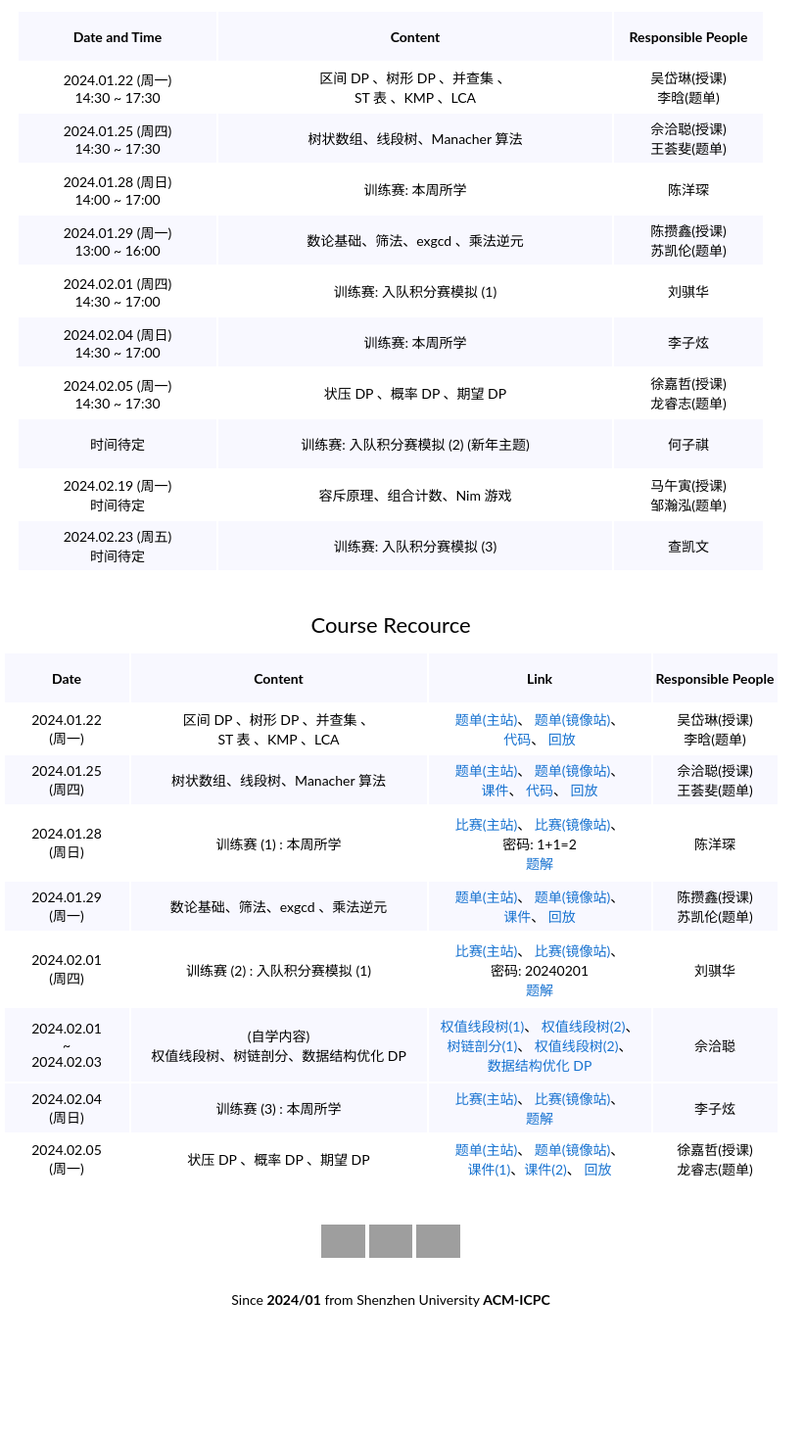
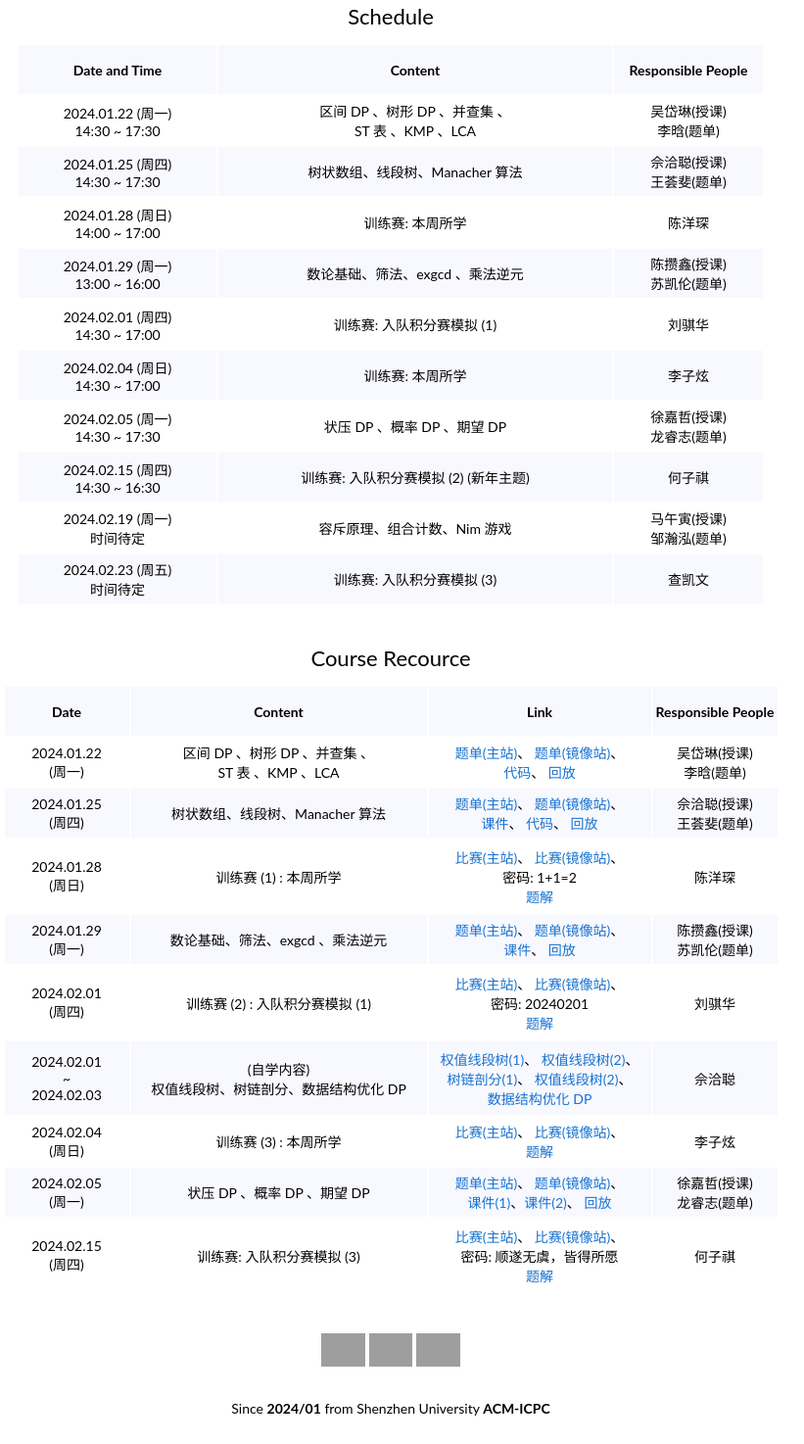
Before and after one commit to szuacm/2024winter, a plain HTML site: page index.html in a window 1280 px wide. Shown: the part 520-1994 px from the top of the page at 98% size, without its empty margins (241-1062 px from the left). Before the commit the page ends 1883 px from the top, so only its background shows below. Drawn offline with Linux system fonts and the light colour scheme; grey boxes are pictures that could not be loaded.

Commit message:
2024.02.15

```diff
--- a/index.html
+++ b/index.html
@@ -51,7 +51,8 @@
                   <p align="center">
                     <heading>This Week</heading>
                   </p>
-                  <p align="center">时间待定 训练赛: 入队积分赛模拟 (2) (新年主题) </p>
+                  <p align="center">2024.02.19 (周一) 容斥原理、组合计数、Nim 游戏</p>
+                  <p align="center">2024.02.23 (周五) 训练赛: 入队积分赛模拟 (3)</p>
                   <p></p>
                 </td>
               </tr>
@@ -69,7 +70,7 @@
                     <tbody align="center">
                       <tr height="50" bgcolor="#F1F8E9">
                         <td align="center" width="750">
-                          <strong>Update: </strong> 2024.02.05 (周一) 授课资料
+                          <strong>Update: </strong> 2024.02.15 (周四) 训练赛资料
                         </td>
                       </tr>
                     </tbody>
@@ -206,7 +207,9 @@
 
               <tr height="50" bgcolor="#F8F8FF">
                 <td align="center">
-                  时间待定
+                  2024.02.15 (周四)
+                  <br>
+                  14:30 ~ 16:30
                 </td>
                 <td align="center">
                   训练赛: 入队积分赛模拟 (2) (新年主题)
@@ -416,7 +419,7 @@
                 </td>
               </tr>
 
-              <tr height="50" bgcolor="#F8F8FF">
+              <tr height="50">
                 <td align="center">
                   2024.02.04
                   <br>
@@ -436,7 +439,7 @@
                 </td>
               </tr>
 
-              <tr height="50">
+              <tr height="50" bgcolor="#F8F8FF">
                 <td align="center">
                   2024.02.05
                   <br>
@@ -459,6 +462,29 @@
                   龙睿志(题单)
                 </td>
               </tr>
+
+              <tr height="75">
+                <td align="center">
+                  2024.02.15
+                  <br>
+                  (周四)
+                </td>
+                <td align="center">
+                  训练赛: 入队积分赛模拟 (3)
+                </td>
+                <td align="center">
+                  <a href="https://vjudge.net/contest/610103" target="_blank">比赛(主站)</a>、
+                  <a href="https://vjudge.csgrandeur.cn/contest/610103" target="_blank">比赛(镜像站)</a>、
+                  <br>
+                  密码: 顺遂无虞，皆得所愿
+                  <br>
+                  <a href="https://blog.csdn.net/Autumn_goose/article/details/136121285" target="_blank">题解</a>
+                </td>
+                <td align="center">
+                  何子祺
+                </td>
+              </tr>
+
 
 
             </tbody>
```
